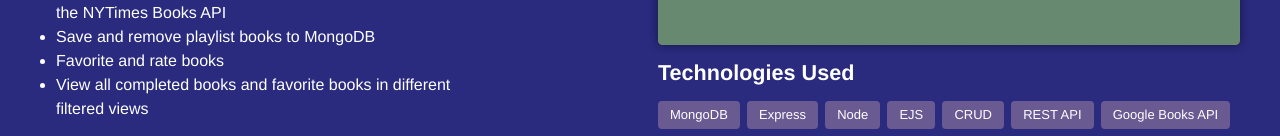
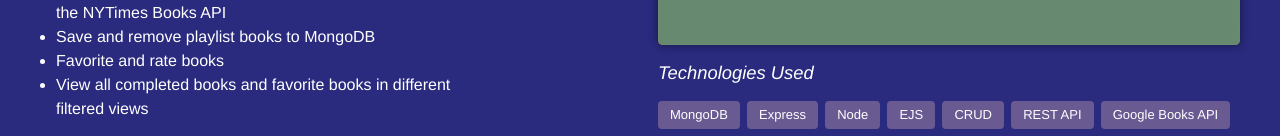
Before and after one commit to danjkim21/portfolio-daniel-kim, a React (Vite) app: page /project/Bookly in a window 1280 px wide. Shown: the part 552-688 px from the top of the page. Built offline with nearby package versions, Linux system fonts and the light colour scheme; some icons are missing.

Commit message:
fix html for semantic elements and minor styling fixes

```diff
--- a/src/components/hero-section/index.tsx
+++ b/src/components/hero-section/index.tsx
@@ -6,7 +6,7 @@ export interface HeroProps {
 
 function Hero({ myData }: HeroProps) {
 	return (
-		<main id="hero" className="section__hero">
+		<section id="hero" className="section__hero">
 			<h1 className="hero__primaryText">
 				hey, {`i'm`} <span className="textBold">daniel kim.</span> {`i'm`} a
 				software engineer building creative digital solutions.
@@ -43,7 +43,7 @@ function Hero({ myData }: HeroProps) {
 					<i className="icon__socials fa-brands fa-square-twitter" />
 				</a>
 			</section>
-		</main>
+		</section>
 	);
 }
 
--- a/src/components/project-detail-section/index.tsx
+++ b/src/components/project-detail-section/index.tsx
@@ -64,7 +64,7 @@ function ProjectDetail({ projectData }: ProjectDetailsProps) {
 								loading="lazy"
 							/>
 						</a>
-						<h2 className="projectSubHeader">Technologies Used</h2>
+						<h3 className="projectSubHeader">Technologies Used</h3>
 						<section className="container__skills">
 							<Skill tools={projectDetail.projectToolsExtra} />
 						</section>
--- a/src/components/project-listing/index.tsx
+++ b/src/components/project-listing/index.tsx
@@ -9,7 +9,7 @@ export interface ProjectProps {
 function Project({ projectData }: ProjectProps) {
 	return (
 		<section className="container__project">
-			<section className="project">
+			<article className="project">
 				<section className="project__display--left">
 					<h2 className="projectName">{projectData.projectName}</h2>
 					<p className="projectDesc">{projectData.projectDesc}</p>
@@ -37,7 +37,7 @@ function Project({ projectData }: ProjectProps) {
 						/>
 					</a>
 				</section>
-			</section>
+			</article>
 		</section>
 	);
 }
--- a/src/router/index.tsx
+++ b/src/router/index.tsx
@@ -20,6 +20,7 @@ export default function ProjectRoutes() {
 			<BackgroundImg />
 			<Header />
 
+			<main className="main">
 				<Routes>
 					{/* Landing page sections */}
 					<Route
@@ -38,6 +39,7 @@ export default function ProjectRoutes() {
 						element={<ProjectDetail projectData={projectDetails} />}
 					/>
 				</Routes>
+			</main>
 
 			<Footer myData={myDetails} />
 		</Router>
--- a/src/styles/app.scss
+++ b/src/styles/app.scss
@@ -333,6 +333,9 @@ $beige_primary: #ffc9b3;
 			align-items: flex-start;
 			.projectSubHeader {
 				margin: 1rem 0;
+				font-weight: 500;
+				font-style: italic;
+				font-size: 1.15rem;
 			}
 		}
 	}
@@ -417,6 +420,7 @@ $beige_primary: #ffc9b3;
 	.section__hero {
 		.hero__primaryText {
 			font-size: 2.45rem;
+			line-height: 3rem;
 			width: 75%;
 		}
 	}
@@ -502,6 +506,7 @@ $beige_primary: #ffc9b3;
 	/* Toggle Nav on Hamburger Button Click Styling */
 	.hamburgerToggleBtn {
 		display: block;
+		visibility: visible;
 	}
 
 	.section__header {
@@ -536,6 +541,7 @@ $beige_primary: #ffc9b3;
 		visibility: hidden;
 		&.active {
 			display: block;
+			visibility: visible;
 			width: 100%;
 			height: auto;
 
--- a/src/styles/index.scss
+++ b/src/styles/index.scss
@@ -28,4 +28,7 @@ html {
 
 body {
 	min-height: 100vh;
+	max-width: 1280px;
+	margin-left: auto;
+	margin-right: auto;
 }
```
Lines whose indentation alone changed are shown as unchanged.
